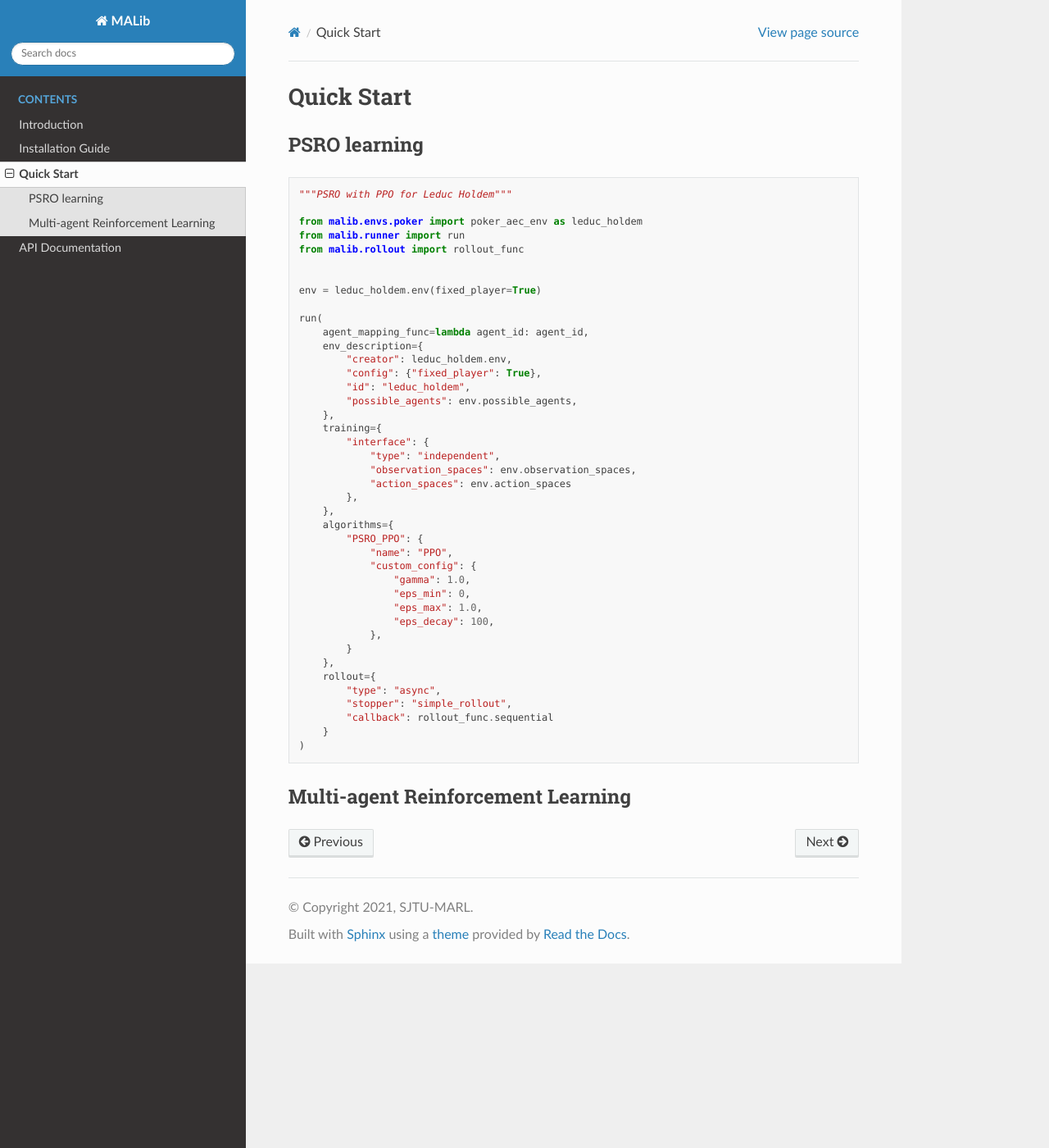
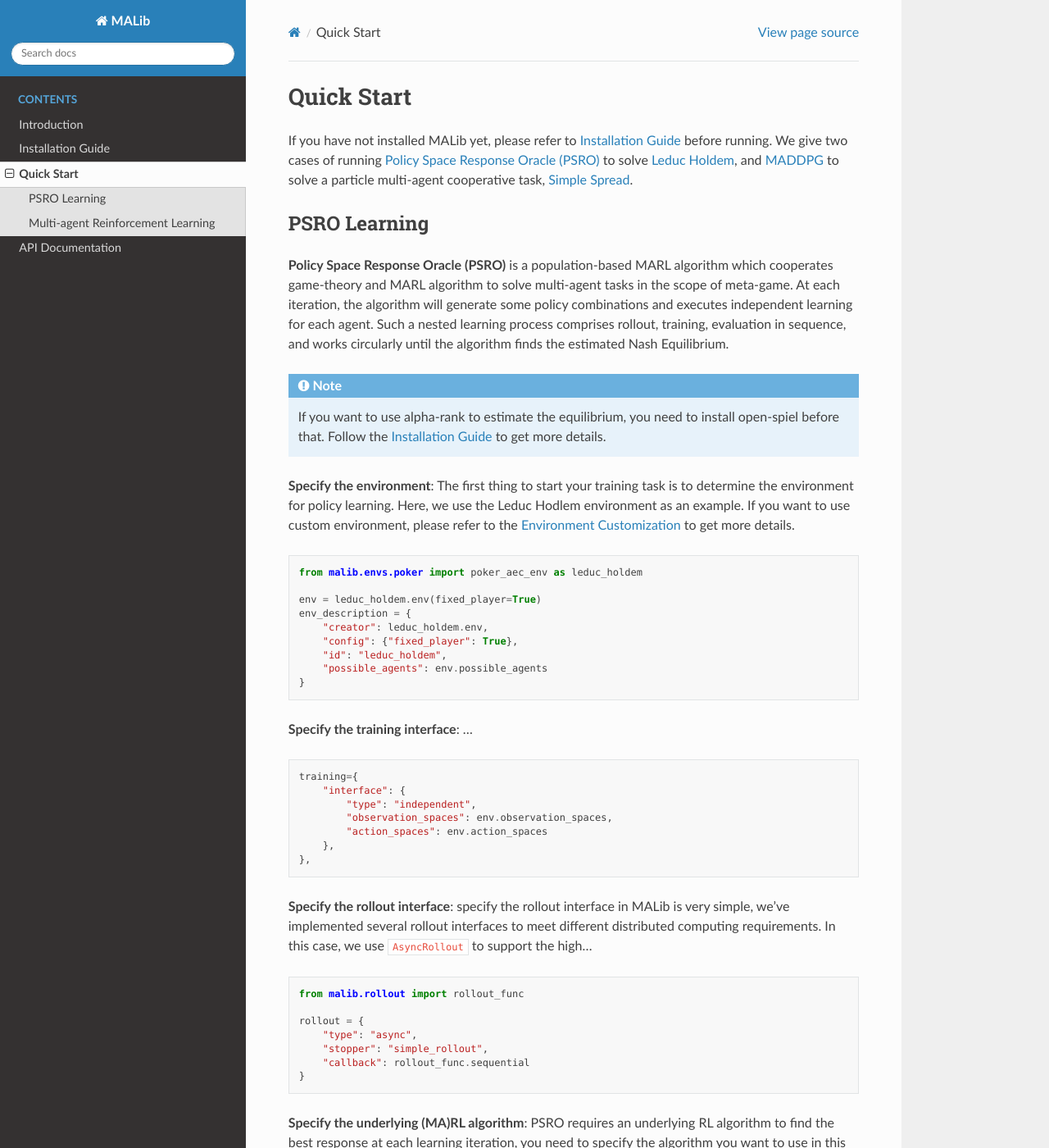
Before and after one commit to sjtu-marl/malib, a Sphinx documentation site: the page built from docs/source/quick_start.rst, in a window 1280 px wide and 1400 px high. Shown: the whole window at 82% size. Built offline with Sphinx 7.4.7 and the Read the Docs theme 2.0.0, drawn with Linux system fonts in a browser that asks for light colours; some of the changed text lies outside the part shown.

Commit message:
update docs

```diff
--- a/docs/source/api_doc.rst
+++ b/docs/source/api_doc.rst
@@ -16,6 +16,8 @@ Algorithm Customization
 MALib decouple the algorithm :ref:`malib.algorithm`
 
 
+.. _api-environment-custom:
+
 Environment Customization
 -------------------------
 
--- a/docs/source/conf.py
+++ b/docs/source/conf.py
@@ -82,4 +82,4 @@ html_theme = "sphinx_rtd_theme"
 # Add any paths that contain custom static files (such as style sheets) here,
 # relative to this directory. They are copied after the builtin static files,
 # so a file named "default.css" will overwrite the builtin "default.css".
-html_static_path = ["_static"]
+# html_static_path = ["_static"]
--- a/docs/source/quick_start.rst
+++ b/docs/source/quick_start.rst
@@ -3,8 +3,74 @@
 Quick Start
 ===========
 
-PSRO learning
+If you have not installed MALib yet, please refer to :ref:`installation` before running. We give two cases of running `Policy Space Response Oracle (PSRO) <https://arxiv.org/pdf/1711.00832.pdf>`_ to solve `Leduc Holdem <https://en.wikipedia.org/wiki/Texas_hold_%27em>`_, and `MADDPG <https://arxiv.org/abs/1706.02275>`_ to solve a particle multi-agent cooperative task, `Simple Spread <https://www.pettingzoo.ml/mpe/simple_spread>`_.
+
+
+PSRO Learning
 -------------
+
+**Policy Space Response Oracle (PSRO)** is a population-based MARL algorithm which cooperates game-theory and MARL algorithm to solve multi-agent tasks in the scope of meta-game. At each iteration, the algorithm will generate some policy combinations and executes independent learning for each agent. Such a nested learning process comprises rollout, training, evaluation in sequence, and works circularly until the algorithm finds the estimated Nash Equilibrium.
+
+.. note:: If you want to use alpha\-rank to estimate the equilibrium, you need to install open\-spiel before that. Follow the :ref:`installation` to get more details.
+
+**Specify the environment**: The first thing to start your training task is to determine the environment for policy learning. Here, we use the Leduc Hodlem environment as an example. If you want to use custom environment, please refer to the :ref:`api-environment-custom` to get more details.
+
+.. code-block:: python
+
+    from malib.envs.poker import poker_aec_env as leduc_holdem
+
+    env = leduc_holdem.env(fixed_player=True)
+    env_description = {
+        "creator": leduc_holdem.env,
+        "config": {"fixed_player": True},
+        "id": "leduc_holdem",
+        "possible_agents": env.possible_agents
+    }
+
+
+**Specify the training interface**: ...
+
+.. code-block:: python
+
+    training={
+        "interface": {
+            "type": "independent",
+            "observation_spaces": env.observation_spaces,
+            "action_spaces": env.action_spaces
+        },
+    },
+
+**Specify the rollout interface**: specify the rollout interface in MALib is very simple, we've implemented several rollout interfaces to meet different distributed computing requirements. In this case, we use ``AsyncRollout`` to support the high...
+
+.. code-block:: python
+
+    from malib.rollout import rollout_func
+
+    rollout = {
+        "type": "async",
+        "stopper": "simple_rollout",
+        "callback": rollout_func.sequential
+    }
+
+
+**Specify the underlying (MA)RL algorithm**: PSRO requires an underlying RL algorithm to find the best response at each learning iteration, you need to specify the algorithm you want to use in this learning. As a standard implementation, the underlying algorithm is PPO.
+
+.. code-block:: python
+
+    algorithms = {
+        "PSRO_PPO": {
+            "name": "PPO",
+            "custom_config": {
+                "gamma": 1.0,
+                "eps_min": 0,
+                "eps_max": 1.0,
+                "eps_decay": 100,
+            },
+        }
+    },
+
+
+The completed distributed execution example is presented below.
 
 .. code-block:: python
 
@@ -51,5 +117,7 @@ PSRO learning
     )
 
 
+As you can see, the enter function ``run``
+
 Multi-agent Reinforcement Learning
 ----------------------------------
```
Also changed, not shown: docs/source/installation.rst (+9 -3 lines), docs/source/intro.rst (+40 -0 lines).
